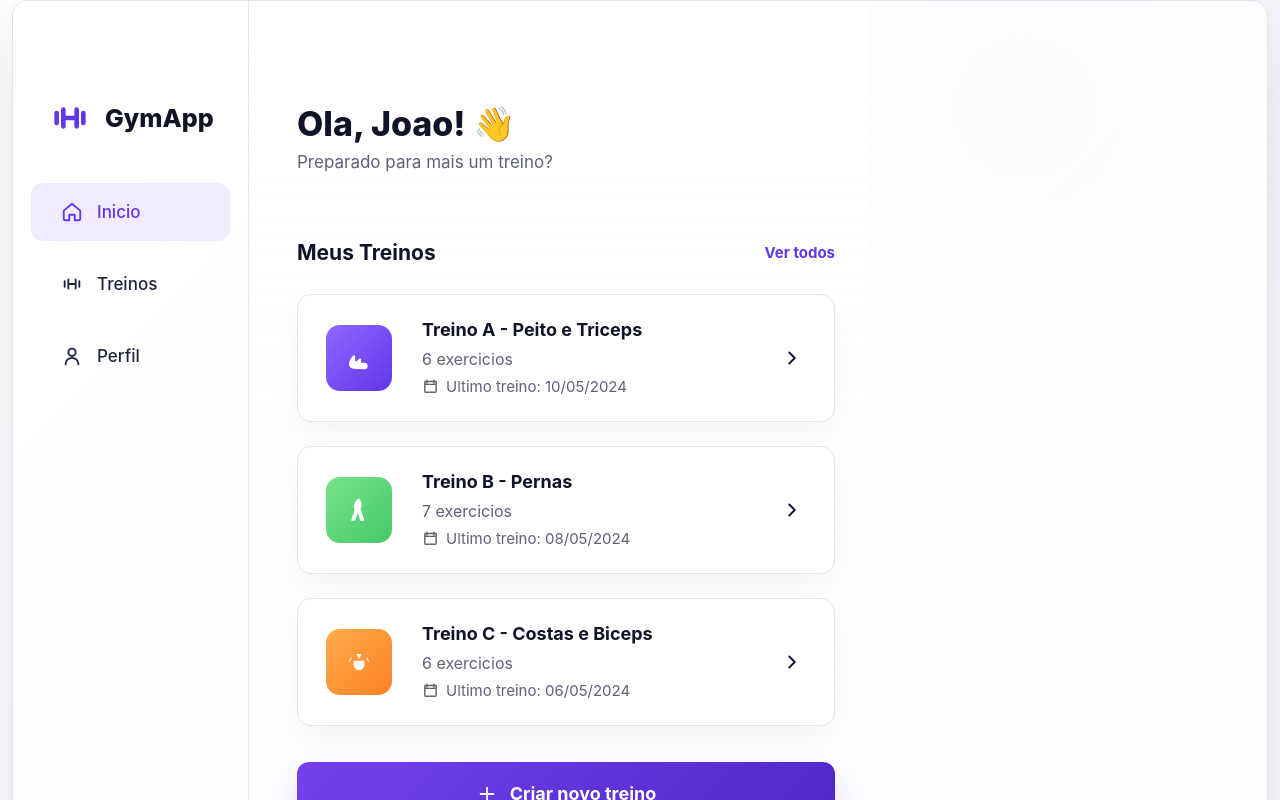
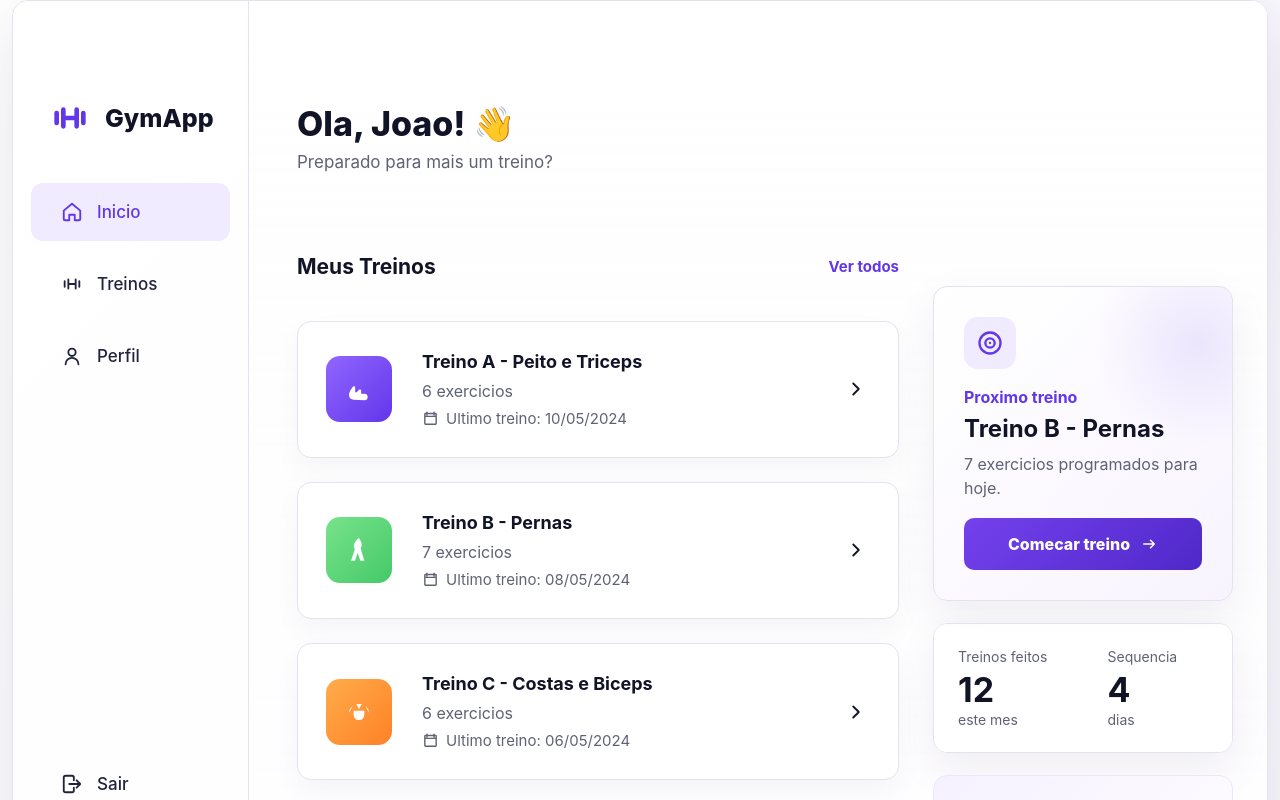
Before and after one commit to Revoltzin/frontEndGym, a React (Vite) app: page / in a window 1280 px wide. Both pictures are taken after typing "name@example.com", "Sample123" into the empty fields and a click on the button "Entrar". Shown: the top 800 px of the page. Built offline with nearby package versions, Linux system fonts and the light colour scheme.

Commit message:
Ajusta proporcao da tela inicial

```diff
--- a/src/components/Dashboard.tsx
+++ b/src/components/Dashboard.tsx
@@ -32,6 +32,35 @@ export function Dashboard({ onCreateWorkout }: DashboardProps) {
         Criar novo treino
       </button>
 
+      <aside className="dashboard-side-panel" aria-label="Resumo do atleta">
+        <section className="next-workout-card">
+          <span className="panel-icon">
+            <Icon name="target" />
+          </span>
+          <div>
+            <strong>Proximo treino</strong>
+            <h2>Treino B - Pernas</h2>
+            <p>7 exercicios programados para hoje.</p>
+          </div>
+          <button type="button">
+            Comecar treino
+            <Icon name="arrowRight" />
+          </button>
+        </section>
+
+        <section className="dashboard-stats-card">
+          <div>
+            <span>Treinos feitos</span>
+            <strong>12</strong>
+            <small>este mes</small>
+          </div>
+          <div>
+            <span>Sequencia</span>
+            <strong>4</strong>
+            <small>dias</small>
+          </div>
+        </section>
+
         <aside className="motivation-card" aria-label="Mensagem motivacional">
           <Icon name="bolt" />
           <div>
@@ -39,6 +68,7 @@ export function Dashboard({ onCreateWorkout }: DashboardProps) {
             <p>A consistencia e o que transforma esforco em resultado.</p>
           </div>
         </aside>
+      </aside>
     </section>
   );
 }
--- a/src/styles.css
+++ b/src/styles.css
@@ -206,10 +206,20 @@ svg {
 }
 
 .dashboard-content {
-    max-width: 620px;
+    width: 100%;
+    display: grid;
+    grid-template-columns: minmax(560px, 720px) minmax(300px, 1fr);
+    grid-template-areas:
+        "header header"
+        "title side"
+        "list side"
+        "create side";
+    align-content: start;
+    column-gap: 34px;
 }
 
 .page-header {
+    grid-area: header;
     margin-bottom: 68px;
 }
 
@@ -227,6 +237,7 @@ svg {
 }
 
 .section-title {
+    grid-area: title;
     display: flex;
     align-items: center;
     justify-content: space-between;
@@ -253,6 +264,7 @@ svg {
 }
 
 .workout-list {
+    grid-area: list;
     display: grid;
     gap: 24px;
 }
@@ -343,6 +355,7 @@ svg {
 }
 
 .create-button {
+    grid-area: create;
     width: 100%;
     min-height: 64px;
     display: flex;
@@ -380,6 +393,109 @@ svg {
     color: var(--text);
 }
 
+.dashboard-side-panel {
+    grid-area: side;
+    display: grid;
+    gap: 22px;
+    align-content: start;
+    padding-top: 46px;
+}
+
+.next-workout-card,
+.dashboard-stats-card {
+    border: 1px solid var(--border);
+    border-radius: 14px;
+    background: rgba(255, 255, 255, 0.92);
+    box-shadow: 0 16px 44px rgba(38, 28, 78, 0.07);
+}
+
+.next-workout-card {
+    display: grid;
+    gap: 18px;
+    padding: 30px;
+    background:
+        radial-gradient(circle at 88% 18%, rgba(98, 54, 233, 0.1), transparent 28%),
+        linear-gradient(135deg, #ffffff, #f8f4ff);
+}
+
+.panel-icon {
+    width: 52px;
+    height: 52px;
+    display: grid;
+    place-items: center;
+    border-radius: 14px;
+    background: var(--purple-soft);
+    color: var(--purple);
+}
+
+.panel-icon svg {
+    width: 28px;
+    height: 28px;
+}
+
+.next-workout-card strong {
+    color: var(--purple);
+    font-size: 16px;
+}
+
+.next-workout-card h2 {
+    margin: 8px 0;
+    font-size: 24px;
+    line-height: 1.2;
+}
+
+.next-workout-card p {
+    margin: 0;
+    color: var(--muted);
+    line-height: 1.5;
+}
+
+.next-workout-card button {
+    min-height: 52px;
+    display: inline-flex;
+    align-items: center;
+    justify-content: center;
+    gap: 10px;
+    border: 0;
+    border-radius: 10px;
+    background: linear-gradient(135deg, #7441ed, var(--purple-dark));
+    color: #ffffff;
+    font-weight: 800;
+    cursor: pointer;
+}
+
+.next-workout-card button svg {
+    width: 18px;
+    height: 18px;
+}
+
+.dashboard-stats-card {
+    display: grid;
+    grid-template-columns: 1fr 1fr;
+    gap: 1px;
+    overflow: hidden;
+}
+
+.dashboard-stats-card div {
+    padding: 24px;
+    background: rgba(255, 255, 255, 0.72);
+}
+
+.dashboard-stats-card span,
+.dashboard-stats-card small {
+    display: block;
+    color: var(--muted);
+    font-size: 14px;
+}
+
+.dashboard-stats-card strong {
+    display: block;
+    margin: 8px 0 4px;
+    color: var(--text);
+    font-size: 34px;
+    line-height: 1;
+}
+
 .motivation-card > svg {
     width: 34px;
     height: 34px;
@@ -1494,6 +1610,21 @@ svg {
 }
 
 @media (max-width: 1120px) {
+    .dashboard-content {
+        grid-template-columns: 1fr;
+        grid-template-areas:
+            "header"
+            "title"
+            "list"
+            "create"
+            "side";
+    }
+
+    .dashboard-side-panel {
+        grid-template-columns: minmax(0, 1fr) minmax(280px, 0.8fr);
+        padding-top: 0;
+    }
+
     .builder-header {
         grid-template-columns: 52px minmax(0, 1fr);
     }
@@ -1572,7 +1703,7 @@ svg {
     }
 
     .dashboard-content {
-        max-width: none;
+        display: block;
     }
 
     .page-header {
@@ -1617,6 +1748,20 @@ svg {
         padding: 22px 18px;
     }
 
+    .dashboard-side-panel {
+        display: grid;
+        grid-template-columns: 1fr;
+        margin-top: 28px;
+    }
+
+    .next-workout-card {
+        padding: 22px 18px;
+    }
+
+    .dashboard-stats-card div {
+        padding: 20px 18px;
+    }
+
     .login-page {
         width: 100%;
         min-height: 100vh;
```
Lines whose indentation alone changed are shown as unchanged.
